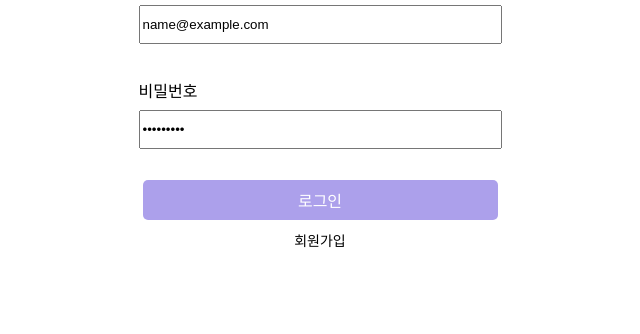
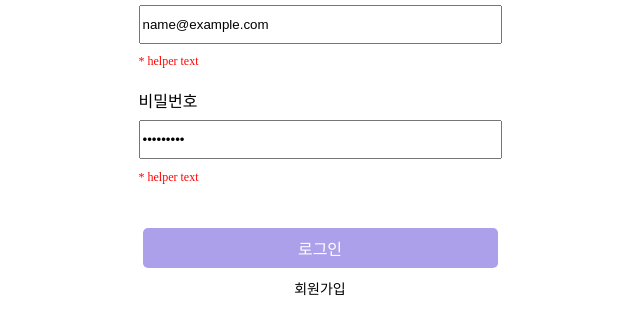
Before and after one commit to 100-hours-a-week/2-jerry-park-community-FE, a website: page FE/index.html in a window 1280 px wide. Both pictures are taken after typing "name@example.com" into the empty fields and a click on the button "로그인". Shown: the part 372-706 px from the top of the page, without its empty margins (320-960 px from the left). Drawn offline with Linux system fonts and the light colour scheme; no server answers; a web font is replaced by a local one.

Commit message:
login page OK

```diff
--- a/FE/index.css
+++ b/FE/index.css
@@ -46,7 +46,8 @@ body {
 
 .logintext h2 { /*로그인 글씨*/
 
-
+    width: 100%;
+    max-width: 363px;
     font-family: 'Pretendard-Regular';
     font-weight: 700;
     font-size: 32px;
@@ -88,7 +89,6 @@ body {
     flex-direction: column;
     row-gap: 8px;
     width: 100%;
-    position: relative;
 
 }
 
@@ -166,3 +166,21 @@ body {
     height: 77px;
 
 }
+
+.helperText1{
+    font-family: 'Pretendard-Regular';
+    font-weight: 400;
+    font-size: 12px;
+    line-height: 14.52px;
+    color : #FF0000;
+    margin-top : -24px;
+}
+
+.helperText2{
+    font-family: 'Pretendard-Regular';
+    font-weight: 400;
+    font-size: 12px;
+    line-height: 14.52px;
+    color : #FF0000;
+    margin-top: 3px;
+}
--- a/FE/index.html
+++ b/FE/index.html
@@ -25,10 +25,12 @@
                 <form class = "inputBox" onsubmit="return submitForm()">
                     <label for="email"> 이메일 <br> </label>
                     <input type="text" id="email" name="email" placeholder=" 이메일을 입력하세요"> <br>
+                    <p class="helperText1" id = "helperText1"> * helper text </p>
 
                 <div class = "inputBox">
                     <label for="password">비밀번호<br></label>
                     <input type="password" id="password" name="password" placeholder=" 비밀번호를 입력하세요" value="1Q2w3e4r!"> <!--임시 비번 1234-->
+                    <p class="helperText2" id = "helperText2"> * helper text </p>
                 </div>
                 <div class = "loginbutton">
 
--- a/FE/index.js
+++ b/FE/index.js
@@ -5,26 +5,33 @@
     var password = document.getElementById("password").value;
     var passwordPattern = /^(?=.*[a-z])(?=.*[A-Z])(?=.*\d)(?=.*[@$!%*?&])[A-Za-z\d@$!%*?&]{8,20}$/;
 
+    var emailHelper = document.getElementById('helperText1');
+    var passwordHelper = document.getElementById('helperText2');
+
+    emailHelper.innerText = "* helper text";
+    passwordHelper.innerText = "* helper text";
+
     // 이메일 유효성 검사
     if(!email){
-        alert("이메일을 입력해주세요.");
+        emailHelper.innerText = "* 이메일을 입력해주세요.";
         return false;
     }else if(email.length<5){
-        alert("이메일이 너무 짧습니다.");
+        emailHelper.innerText = ("* 이메일이 너무 짧습니다.");
         return false;
     }else if(!emailPattern.test(email)){ //test() 정규표현식 메서드 매개변수 검사
-        alert("올바른 이메일 주소 형식을 입력해주세요.");
-
+        emailHelper.innerText = ("* 올바른 이메일 주소 형식을 입력해주세요.");
         return false;
     }
+
     // 비밀번호 유효성 검사
     if (!password) {
-        alert("*비밀번호를 입력해주세요");
+        passwordHelper.innerText = ("* 비밀번호를 입력해주세요");
         return false;
     } else if(!passwordPattern.test(password)){
-        alert("*비밀번호는 8자 이상, 20자 이하이며, 대문자, 소문자, 숫자, 특수문자를 각각 최소 1개 포함해야 합니다.");
+        passwordHelper.innerText = ("* 비밀번호는 8자 이상, 20자 이하이며, 대문자, 소문자, 숫자, 특수문자를 각각 최소 1개 포함해야 합니다.");
         return false;
-    } fetch('http://localhost:3000/api/users/login',{
+    }
+    fetch('http://localhost:3000/api/users/login',{
         method:'POST',
         headers: {
             'Content-Type':'application/json',
@@ -32,19 +39,20 @@
         body : JSON.stringify({email,password}),
         credentials: 'include' // 쿠키 전달 허용
     })
-    .then(response => response.json())
-    .then(data => {
+        .then(response => response.json())
+        .then(data => {
         if (data.message === '로그인 성공') {
             // 성공시, user_id 를 localstorage에 저장
             localStorage.setItem('user_id', data.user_id);
             // 로그인 성공 시, postlist.html으로 이동
             window.location.href = "postlist.html";
         } else {
-            alert(data.message); // 로그인 실패 시 메시지 출력
+            // 실패 시, 서버에서 받은 메시지를 helper text로 표시
+            passwordHelper.innerText = data.message;
         }
     })
-    .catch(error => {
-        console.error('로그인 요청 중 오류 발생: '.error);
+    .catch((err) => {
+        console.error('로그인 요청 중 오류 발생: '.err);
         alert('로그인 오류 발생');
     });
 
--- a/FE/signup.css
+++ b/FE/signup.css
@@ -71,6 +71,7 @@ body {
 .image {
     width:149px;
     height:149px;
+    border-radius: 100px;
 }
 
 article {
```
